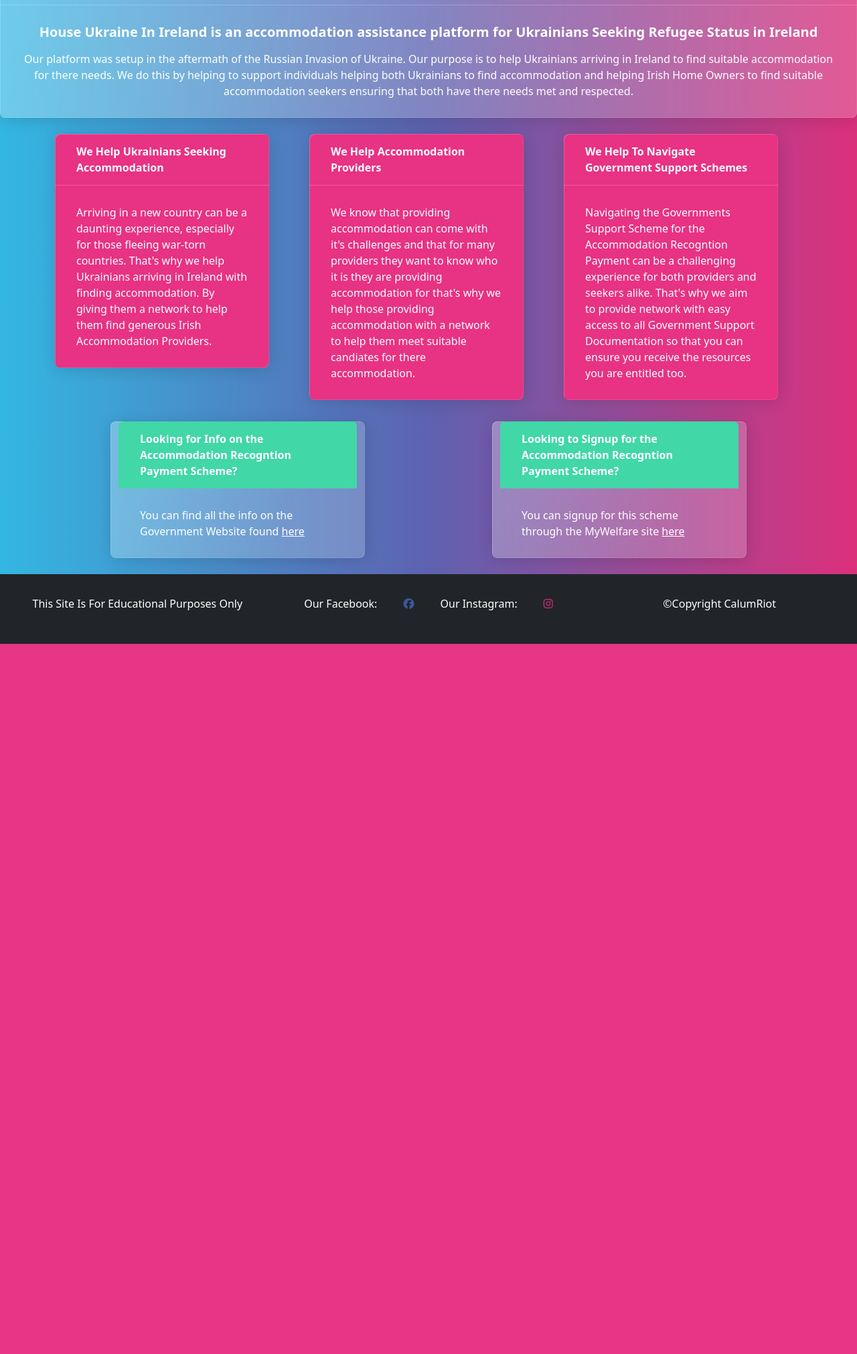
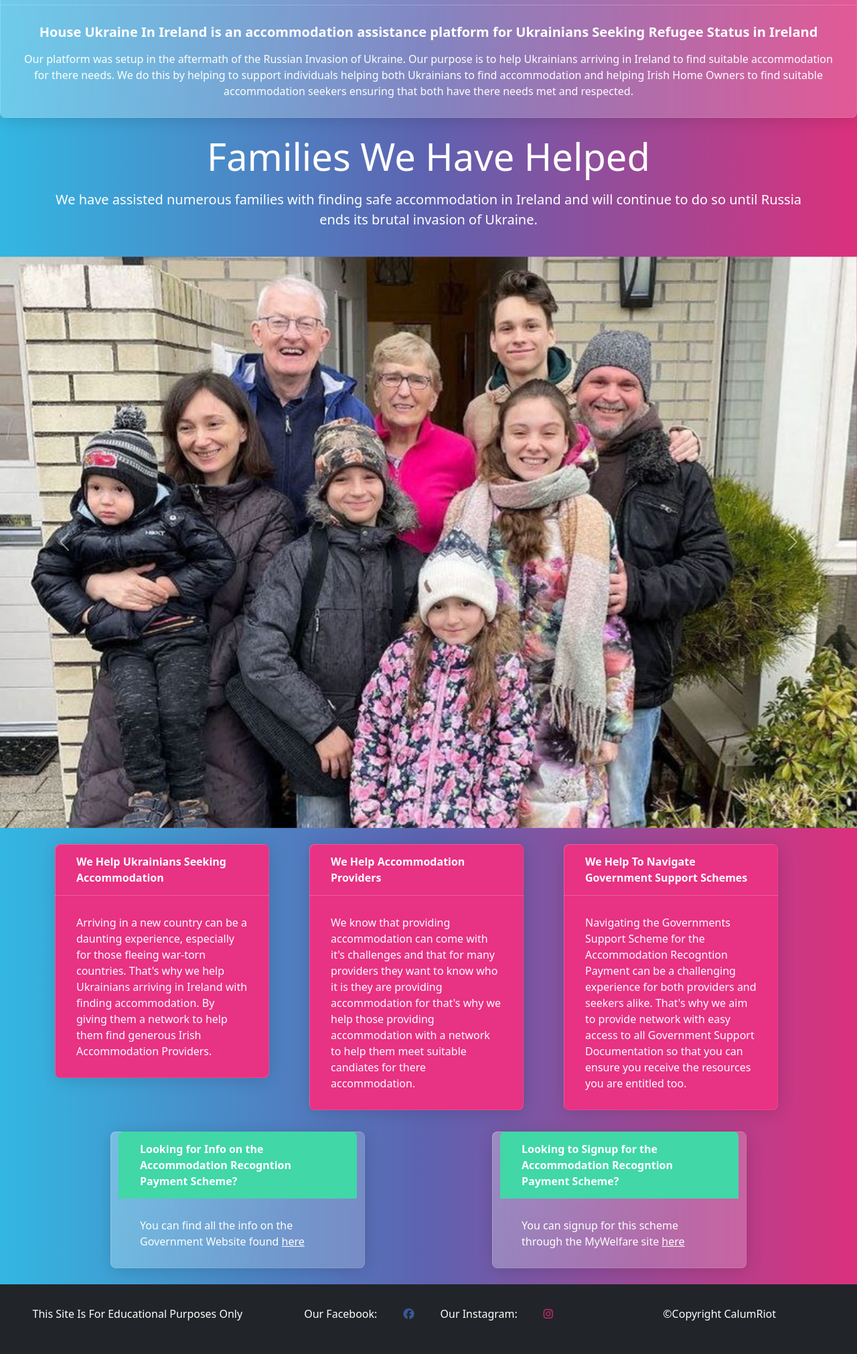
Before and after one commit to CalumRiot/House-Ukraine-In-Ireland, a Django app: page /about in a window 1280 px wide. Shown: the part 143-2164 px from the top of the page at 67% size. Before the commit the page ends 1104 px from the top, so only its background shows below. Run offline with Django 3.2, Linux system fonts and the light colour scheme; some libraries are stand-ins or nearby versions.

Commit message:
removed profile model, url & view, added jumbotron and interactive gallery in about.html

```diff
--- a/blog/urls.py
+++ b/blog/urls.py
@@ -7,5 +7,4 @@ urlpatterns = [
     path('about', views.PostAbout.as_view(), name='about'),
     path('<slug:slug>/', views.PostDetail.as_view(), name='post_detail'),
     path('like/<slug:slug>', views.PostLike.as_view(), name='post_like'),
-    path('profile/<str:pk>', views.profile, name='profile'),
 ]
--- a/blog/views.py
+++ b/blog/views.py
@@ -1,12 +1,8 @@
 from django.shortcuts import render, get_object_or_404, reverse
 from django.views import generic, View
 from django.http import HttpResponseRedirect
-from .models import Post, Profile
+from .models import Post
 from .forms import CommentForm
-
-
-def profile(request, pk):
-    return render(request, 'profile.html')
 
 
 class PostList(generic.ListView):
--- a/templates/about.html
+++ b/templates/about.html
@@ -9,9 +9,39 @@
     </div>
   </div>
 
-<div>
+<br>
 
-</div>
+  <div class="jumbotron jumbotron-fluid">
+    <div class="container">
+      <h1 class="display-4 text-center">Families We Have Helped</h1>
+      <p class="lead text-center">We have assisted numerous families with finding safe accommodation in Ireland and will continue to do so until Russia ends its brutal invasion of Ukraine.</p>
+    </div>
+  </div>
+
+<br>
+
+  <div id="carouselExampleControls" class="carousel slide" data-ride="carousel">
+    <div class="carousel-inner">
+      <div class="carousel-item active">
+        <img class="d-block w-100" src="/static/images/ukraine-family-gallery.jpg" alt="Ukrainian Family Helped By Us">
+      </div>
+      <div class="carousel-item">
+        <img class="d-block w-100" src="/static/images/ukraine-family-gallery-1.jfif" alt="Ukrainian Family Helped By Us">
+      </div>
+      <div class="carousel-item">
+        <img class="d-block w-100" src="/static/images/ukraine-family-gallery-2.jpg" alt="Ukrainian Family Helped By Us">
+      </div>
+    </div>
+    <a class="carousel-control-prev" href="#carouselExampleControls" role="button" data-slide="prev">
+      <span class="carousel-control-prev-icon" aria-hidden="true"></span>
+      <span class="sr-only">Previous</span>
+    </a>
+    <a class="carousel-control-next" href="#carouselExampleControls" role="button" data-slide="next">
+      <span class="carousel-control-next-icon" aria-hidden="true"></span>
+      <span class="sr-only">Next</span>
+    </a>
+  </div>
+
 <br>
   <div class="container">
     <div class="row">
--- a/templates/profile.html
+++ b/templates/profile.html
@@ -1,7 +1,7 @@
 {% extends "base.html" %}
 
 {% block content %}
-    <h1>{{ user.username }}'s Profile</h1>
+    <h1>{{ user_profile.user.username }}'s Profile</h1>
     <form method="POST" enctype="multipart/form-data">
         {% csrf_token %}
         {{ user_form.as_p }}
```
Also changed, not shown: blog/models.py (+0 -10 lines), static/images/ukraine-family-gallery-1.jfif (added), static/images/ukraine-family-gallery-2.jpg (added), static/images/ukraine-family-gallery.jpg (added).
